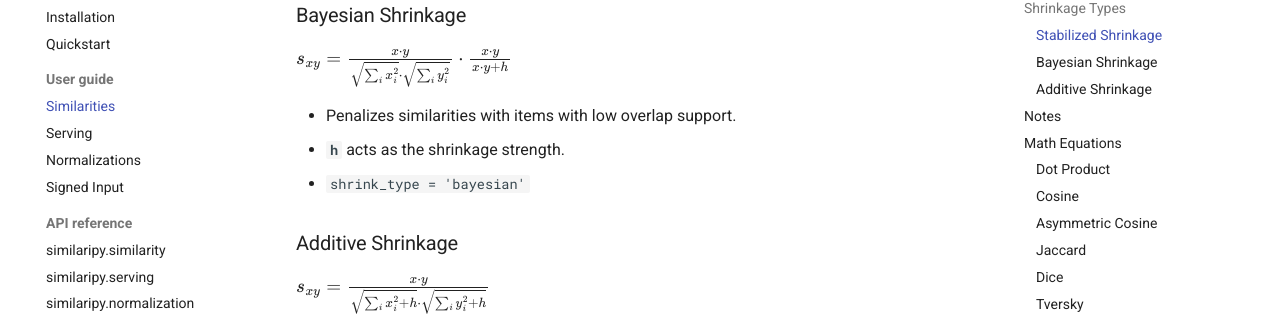
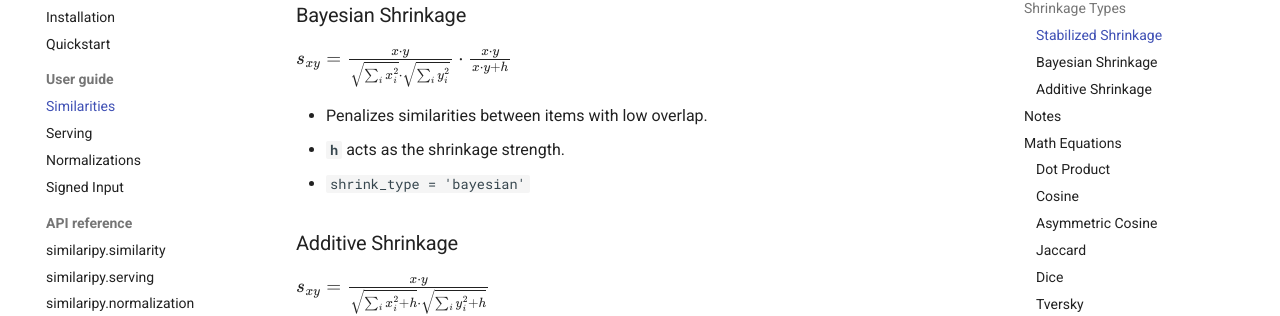
Before and after one commit to bogliosimone/similaripy, an MkDocs documentation site: the page built from docs/similarity.md, in a window 1280 px wide and 900 px high, scrolled down 2649 px. Shown: the part 154-470 px from the top of the window. Built offline with MkDocs 1.6.1 and Material for MkDocs 9.7.7, drawn with Linux system fonts in a browser that asks for light colours; comment, search, counter and statistics services are not loaded.

```diff
--- a/docs/similarity.md
+++ b/docs/similarity.md
@@ -61,7 +61,7 @@ $s_{xy} = \frac{x \cdot y}{\sqrt{\sum_i x_i^2} \cdot \sqrt{\sum_i y_i^2} + h}$
 ### Bayesian Shrinkage
 $s_{xy} = \frac{x \cdot y}{\sqrt{\sum_i x_i^2} \cdot \sqrt{\sum_i y_i^2}} \cdot \frac{x \cdot y}{x \cdot y + h}$
 
-- Penalizes similarities with items with low overlap support.
+- Penalizes similarities between items with low overlap.
 - **`h`** acts as the shrinkage strength.
 - `shrink_type = 'bayesian'`
 
```
Also changed, not shown: README.md (+2 -2 lines), docs/guide.md (line endings or trailing spaces).
